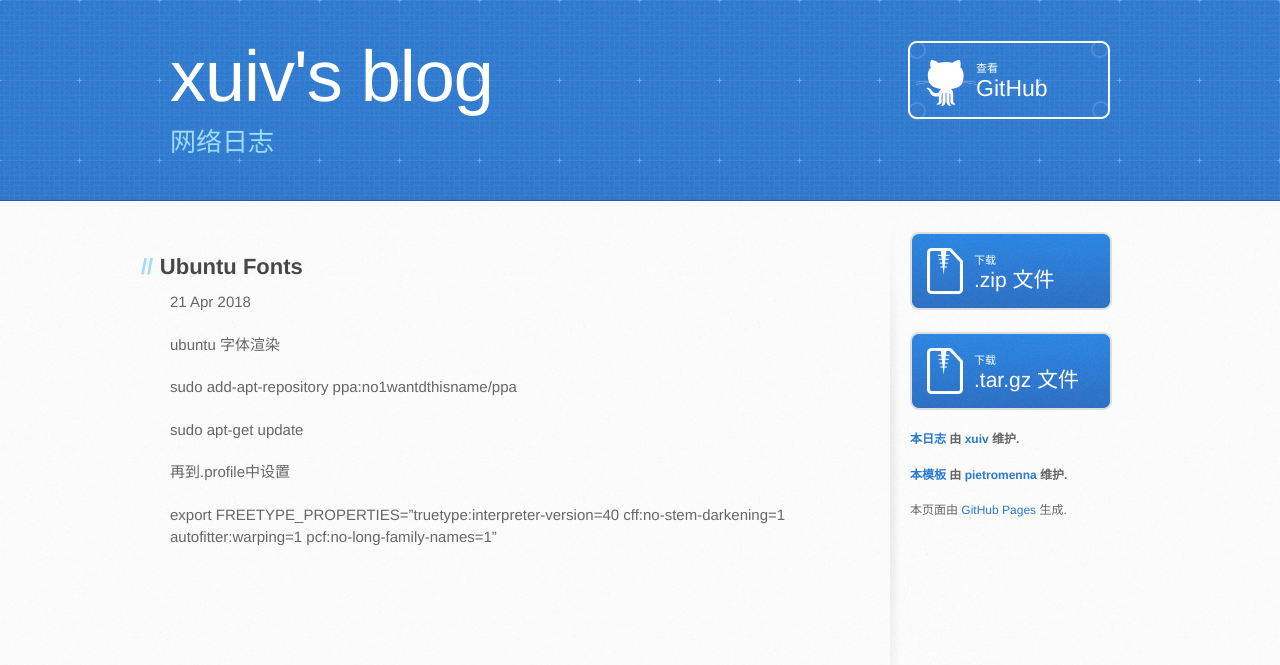
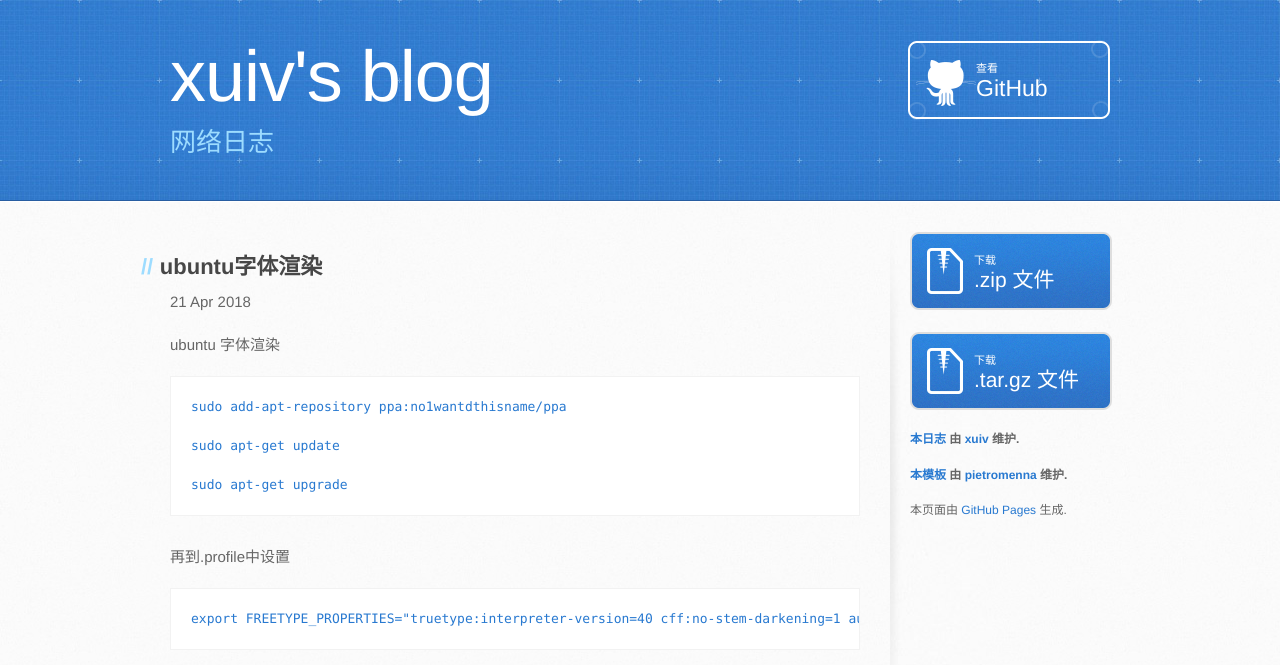
Before and after one commit to xuiv/xuiv.github.io, a Jekyll site: the page built from _posts/2018-04-21-ubuntu-fonts.markdown, in a window 1280 px wide. Shown: the top 665 px of the page. Built offline with Jekyll 4.4.1, drawn with Linux system fonts in a browser that asks for light colours; some web fonts are replaced; our own code applies the rules of GitHub Pages for plain Markdown files.

Commit message:
Update 2018-04-21-ubuntu-fonts.markdown

````diff
--- a/_posts/2018-04-21-ubuntu-fonts.markdown
+++ b/_posts/2018-04-21-ubuntu-fonts.markdown
@@ -1,9 +1,19 @@
+---
+layout: post
+title:  "ubuntu字体渲染"
+date:   2018-04-21 17:59:00
+categories: computer config
+---
+
 ubuntu  字体渲染
-
+```
 sudo add-apt-repository ppa:no1wantdthisname/ppa
 
 sudo apt-get update
 
+sudo apt-get upgrade
+```
 再到.profile中设置
-
+```
 export FREETYPE_PROPERTIES="truetype:interpreter-version=40 cff:no-stem-darkening=1 autofitter:warping=1 pcf:no-long-family-names=1"
+```
````
